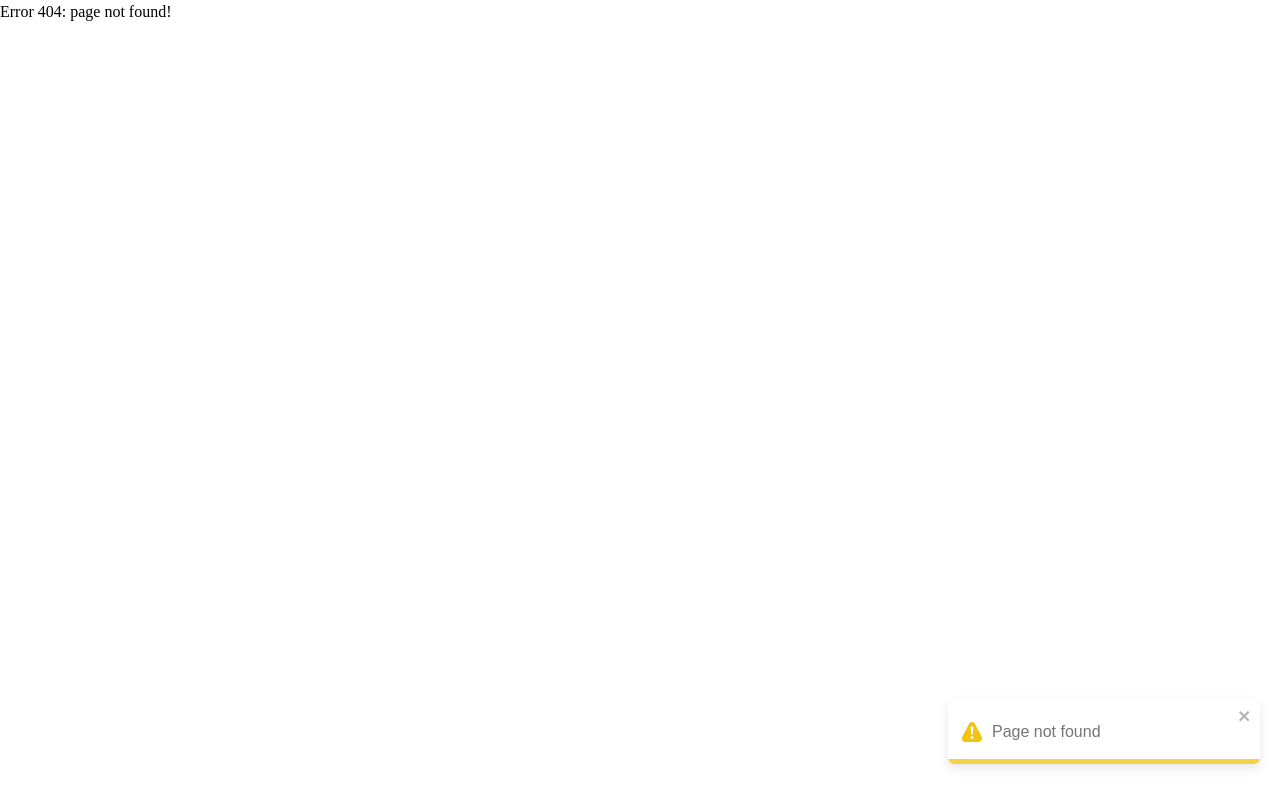
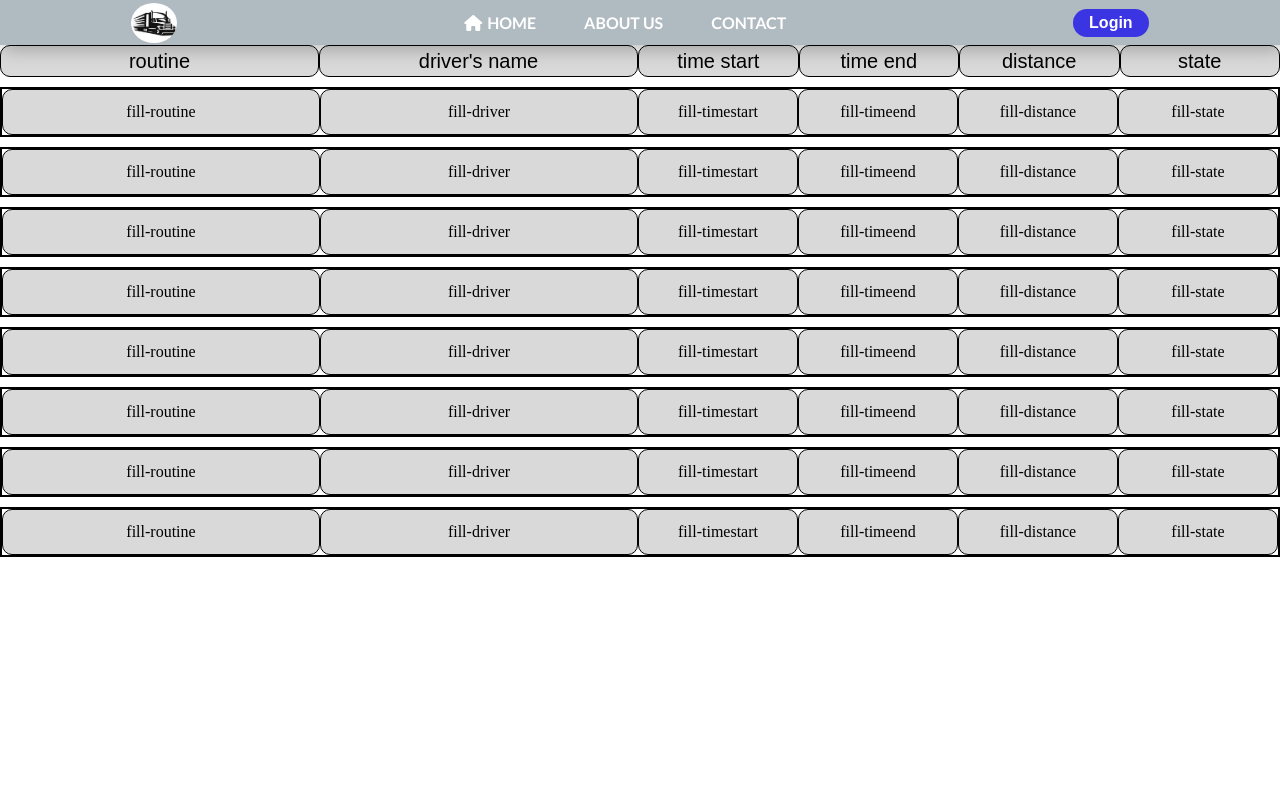
Before and after one commit to Marky303/ltnc-frontend, a React (Vite) app: page /history in a window 1280 px wide. Before the commit this address had no page. Built offline with nearby package versions, Linux system fonts and the light colour scheme.

Commit message:
add history

```diff
--- a/src/App.jsx
+++ b/src/App.jsx
@@ -25,7 +25,7 @@ import PageNotFound from "./pages/error/PageNotFound";
 
 // Layout for website
 import Layout from "./hocs/Layout.jsx";
-
+import History from "./pages/main/History";
 
 // Include/setup all pages in application wrapper/router
 const App = () => (
@@ -43,7 +43,7 @@ const App = () => (
             <Route exact path="/" element={<Dashboard />} />
 
             <Route exact path="/profile" element={<Profile />} />
-
+            <Route exact path="/history" element={<History />} />
 
           </Route>
         </Route>
--- /dev/null
+++ b/src/pages/main/History.jsx
@@ -0,0 +1,222 @@
+import React, { useState, useEffect, useContext } from "react";
+import { Navigate } from "react-router-dom";
+
+// Importing AuthContext
+import AuthContext from "../../context/UserauthContext";
+import "../../pagestyles/history.css";
+const History = () => {
+    return (
+        <div class="div-all">
+            <div class="div-category">
+                    <div class="routine">
+                        <p class="category">
+                            routine
+                        </p>
+                    </div>
+                    <div class="driver">
+                        <p class="category">
+                            driver's name
+                        </p>
+                    </div>
+                    <div class="timestart">
+                        <p class="category">
+                            time start
+                        </p>
+                    </div>
+                    <div class="timeend">
+                        <p class="category">
+                            time end
+                        </p>
+                    </div>
+                    <div class="distance">
+                        <p class="category">
+                            distance
+                        </p>
+                    </div>
+                    <div class="state">
+                        <p class="category">
+                            state
+                        </p>
+                    </div>
+
+            </div>
+
+            <div class="div-fillup">
+                <div class="div-row">
+                    <div class="fill-routine">
+                        fill-routine
+                    </div>
+                    <div class="fill-driver">
+                        fill-driver
+                    </div>
+                    <div class="fill-timestart">
+                        fill-timestart
+                    </div>
+                    <div  class="fill-timeend">
+                        fill-timeend
+                    </div>
+                    <div class="fill-distance">
+                        fill-distance
+                    </div>
+                    <div class="fill-state">
+                        fill-state
+                    </div>
+                </div>
+
+
+                <div class="div-row">
+                    <div class="fill-routine">
+                        fill-routine
+                    </div>
+                    <div class="fill-driver">
+                        fill-driver
+                    </div>
+                    <div class="fill-timestart">
+                        fill-timestart
+                    </div>
+                    <div  class="fill-timeend">
+                        fill-timeend
+                    </div>
+                    <div class="fill-distance">
+                        fill-distance
+                    </div>
+                    <div class="fill-state">
+                        fill-state
+                    </div>
+                </div>
+
+
+                <div class="div-row">
+                    <div class="fill-routine">
+                        fill-routine
+                    </div>
+                    <div class="fill-driver">
+                        fill-driver
+                    </div>
+                    <div class="fill-timestart">
+                        fill-timestart
+                    </div>
+                    <div  class="fill-timeend">
+                        fill-timeend
+                    </div>
+                    <div class="fill-distance">
+                        fill-distance
+                    </div>
+                    <div class="fill-state">
+                        fill-state
+                    </div>
+                </div>
+
+
+                <div class="div-row">
+                    <div class="fill-routine">
+                        fill-routine
+                    </div>
+                    <div class="fill-driver">
+                        fill-driver
+                    </div>
+                    <div class="fill-timestart">
+                        fill-timestart
+                    </div>
+                    <div  class="fill-timeend">
+                        fill-timeend
+                    </div>
+                    <div class="fill-distance">
+                        fill-distance
+                    </div>
+                    <div class="fill-state">
+                        fill-state
+                    </div>
+                </div>
+
+
+                <div class="div-row">
+                    <div class="fill-routine">
+                        fill-routine
+                    </div>
+                    <div class="fill-driver">
+                        fill-driver
+                    </div>
+                    <div class="fill-timestart">
+                        fill-timestart
+                    </div>
+                    <div  class="fill-timeend">
+                        fill-timeend
+                    </div>
+                    <div class="fill-distance">
+                        fill-distance
+                    </div>
+                    <div class="fill-state">
+                        fill-state
+                    </div>
+                </div>
+
+
+                <div class="div-row">
+                    <div class="fill-routine">
+                        fill-routine
+                    </div>
+                    <div class="fill-driver">
+                        fill-driver
+                    </div>
+                    <div class="fill-timestart">
+                        fill-timestart
+                    </div>
+                    <div  class="fill-timeend">
+                        fill-timeend
+                    </div>
+                    <div class="fill-distance">
+                        fill-distance
+                    </div>
+                    <div class="fill-state">
+                        fill-state
+                    </div>
+                </div>
+
+                <div class="div-row">
+                    <div class="fill-routine">
+                        fill-routine
+                    </div>
+                    <div class="fill-driver">
+                        fill-driver
+                    </div>
+                    <div class="fill-timestart">
+                        fill-timestart
+                    </div>
+                    <div  class="fill-timeend">
+                        fill-timeend
+                    </div>
+                    <div class="fill-distance">
+                        fill-distance
+                    </div>
+                    <div class="fill-state">
+                        fill-state
+                    </div>
+                </div>
+
+                <div class="div-row">
+                    <div class="fill-routine">
+                        fill-routine
+                    </div>
+                    <div class="fill-driver">
+                        fill-driver
+                    </div>
+                    <div class="fill-timestart">
+                        fill-timestart
+                    </div>
+                    <div  class="fill-timeend">
+                        fill-timeend
+                    </div>
+                    <div class="fill-distance">
+                        fill-distance
+                    </div>
+                    <div class="fill-state">
+                        fill-state
+                    </div>
+                </div>
+            </div>
+   </div>
+    );
+  };
+
+export default History;
--- /dev/null
+++ b/src/pagestyles/history.css
@@ -0,0 +1,150 @@
+body
+{
+    margin-top:0px;
+}
+.div-all
+{
+    display:flex;
+    flex-direction:column;
+
+}
+
+.div-category
+{
+    display:flex;
+    flex-direction:row;
+    margin-top:0px;
+
+}
+.routine
+{
+    flex:2;
+    background-color:rgba(217, 217, 217, 1);
+    display:flex;
+    align-items:center;
+    justify-content:center;
+    border:solid;
+    border-radius:10px;
+    margin-right:0px;
+    border-width:1px;
+
+}
+.driver
+{
+    flex:2;
+    background-color:rgba(217, 217, 217, 1);
+    display:flex;
+    align-items:center;
+    justify-content:center;
+    border-radius:10px;
+    border:solid;
+    border-width:1px;
+
+}
+.timestart
+{
+    flex:1;
+    background-color:rgba(217, 217, 217, 1);
+    display:flex;
+    align-items:center;
+    justify-content:center;
+    border-radius:10px;
+    border:solid;
+    border-width:1px;
+
+}
+.timeend
+{
+    flex:1;
+    background-color:rgba(217, 217, 217, 1);
+    display:flex;
+    align-items:center;
+    justify-content:center;
+    border-radius:10px;
+    border:solid;
+    border-width:1px;
+
+}
+.distance
+{
+    flex:1;
+    background-color:rgba(217, 217, 217, 1);
+    display:flex;
+    align-items:center;
+    justify-content:center;
+    border-radius:10px;
+    border:solid;
+    border-width:1px;
+
+}
+.state
+{
+    flex:1;
+    background-color:rgba(217, 217, 217, 1);
+    display:flex;
+    align-items:center;
+    justify-content:center;
+    border-radius:10px;
+    border:solid;
+    border-width:1px;
+
+}
+.category
+{
+    font-family:Arial;
+    font-size:20px;
+}
+.div-fillup
+{
+    display:flex;
+    flex-direction:column;
+
+}
+.div-row
+{
+    display:flex;
+    flex-direction:row;
+    align-items:center;
+    justify-content:center;
+    border:solid;
+    border-width:2px;
+    margin-top:10px;
+    height:50px;
+}
+.fill-routine,
+.fill-driver
+{
+    flex:2;
+    display:flex;
+    justify-content:center;
+    align-items:center;
+    height:100%;
+    border-radius:10px;
+    border:solid;
+    background-color:rgba(217, 217, 217, 1);
+    border-width:1px;
+
+}
+.fill-timestart,
+.fill-timeend,
+.fill-distance,
+.fill-state
+{
+    flex:1;
+    display:flex;
+    justify-content:center;
+    align-items:center;
+    height:50px;
+    border-radius:10px;
+    border:solid;
+    background-color:rgba(217, 217, 217, 1);
+    border-width:1px;
+    height:100%;
+}
+.category-text
+{
+    color:white;
+    font-weight:bold;
+    font-size:large;
+    cursor:pointer;
+}
```
